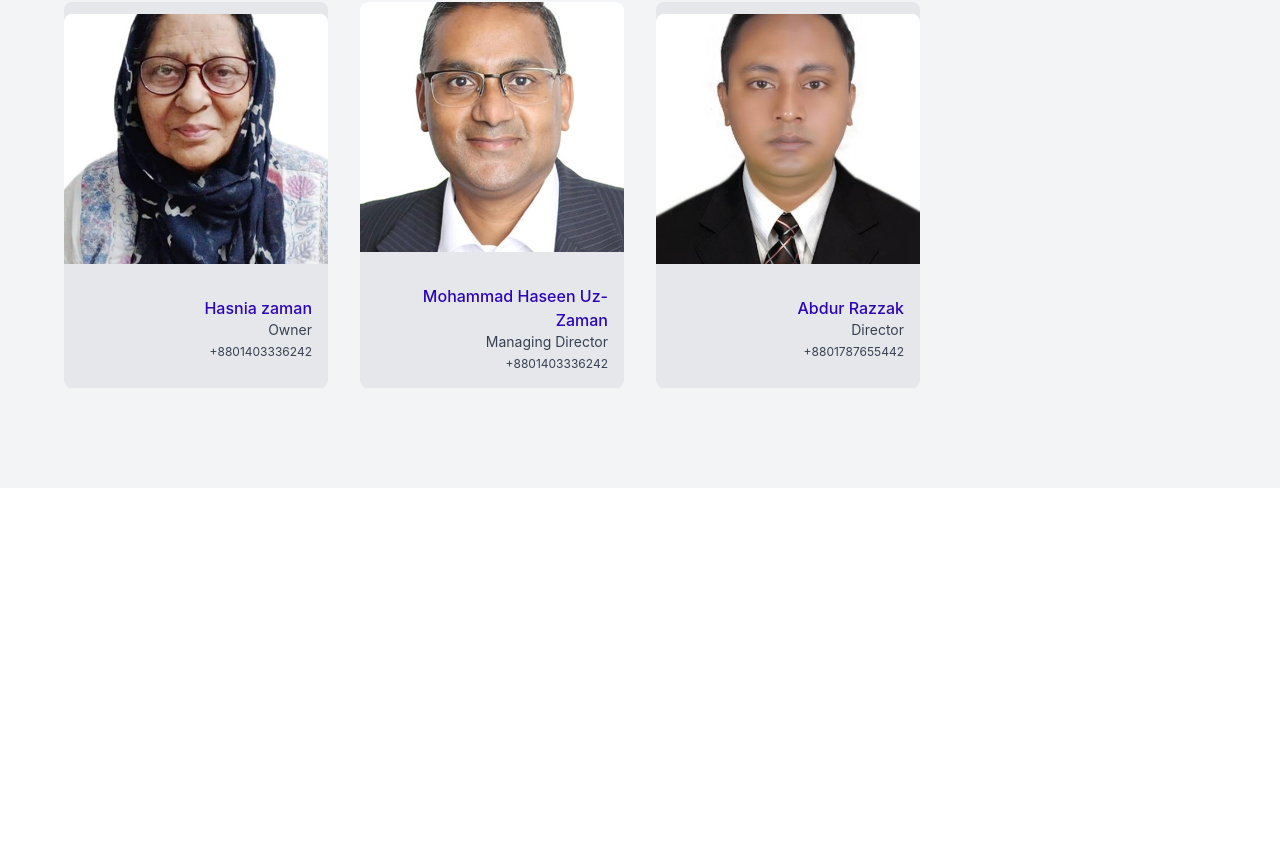
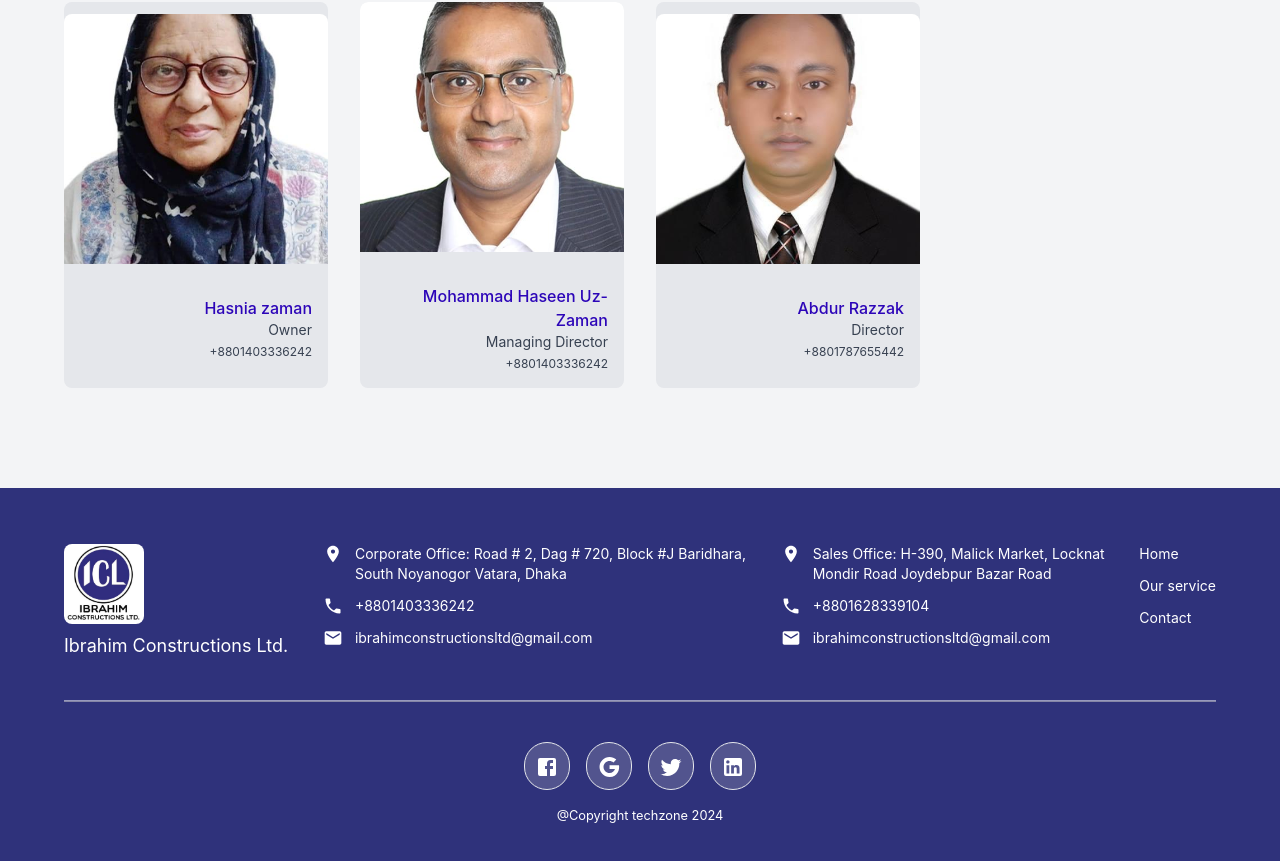
Before and after one commit to Farhad16/ibrahim-construction, a React (Create React App) app: page / in a window 1280 px wide. Shown: the part 1316-2177 px from the top of the page. Before the commit the page ends 1804 px from the top, so only its background shows below. Built offline with nearby package versions, Linux system fonts and the light colour scheme.

Commit message:
Footer section with dummy links

```diff
--- a/src/components/Layout.tsx
+++ b/src/components/Layout.tsx
@@ -2,6 +2,7 @@ import React from "react";
 
 import { Outlet } from "react-router-dom";
 import Navbar from "./shared/Navbar";
+import Footer from "./shared/Footer";
 
 const Layout = () => {
   return (
@@ -10,6 +11,7 @@ const Layout = () => {
       <div className="bg-white">
         <Outlet />
       </div>
+      <Footer />
     </div>
   );
 };
--- /dev/null
+++ b/src/components/shared/Footer.tsx
@@ -0,0 +1,83 @@
+import React from "react";
+import { Divider } from "@mui/material";
+import LocationOnIcon from "@mui/icons-material/LocationOn";
+import PhoneIcon from "@mui/icons-material/Phone";
+import EmailIcon from "@mui/icons-material/Email";
+
+import FooterLinks from "./FooterLinks";
+import { pages } from "../../constance/menu";
+import { Link } from "react-router-dom";
+
+const Footer = () => {
+  return (
+    <div
+      className={"text-white flex items-center py-14 px-8 sm:px-16 bg-global"}
+    >
+      <div className="flex flex-col space-y-10 w-full">
+        <div className="flex flex-col sm:flex-row justify-between gap-8">
+          <div className="flex flex-col gap-2">
+            <Link to="/" className="flex items-center">
+              <img
+                src="/assets/logo.png"
+                alt="logo"
+                className="w-20 h-20 rounded-lg"
+              />
+            </Link>
+            <span className="text-lg capitalize">
+              Ibrahim Constructions ltd.
+            </span>
+          </div>
+
+          <div className="flex flex-col gap-3 text-sm">
+            <div className="flex flex-row gap-3 items-start">
+              <LocationOnIcon sx={{ fontSize: "20px" }} />
+              <p>
+                Corporate Office: Road # 2, Dag # 720, Block #J Baridhara,
+                <br /> South Noyanogor Vatara, Dhaka
+              </p>
+            </div>
+            <div className="flex flex-row gap-3 items-center">
+              <PhoneIcon sx={{ fontSize: "20px" }} /> <p>+8801403336242</p>
+            </div>
+            <div className="flex flex-row gap-3 items-center">
+              <EmailIcon sx={{ fontSize: "20px" }} />{" "}
+              <p>ibrahimconstructionsltd@gmail.com</p>
+            </div>
+          </div>
+
+          <div className="flex flex-col gap-3 text-sm">
+            <div className="flex flex-row gap-3 items-start">
+              <LocationOnIcon sx={{ fontSize: "20px" }} />
+              <p>
+                Sales Office: H-390, Malick Market, Locknat <br />
+                Mondir Road Joydebpur Bazar Road
+              </p>
+            </div>
+            <div className="flex flex-row gap-3 items-center">
+              <PhoneIcon sx={{ fontSize: "20px" }} /> <p>+8801628339104</p>
+            </div>
+            <div className="flex flex-row gap-3 items-center">
+              <EmailIcon sx={{ fontSize: "20px" }} />{" "}
+              <p>ibrahimconstructionsltd@gmail.com</p>
+            </div>
+          </div>
+
+          <div className="flex flex-col gap-3 text-sm w-fit">
+            {pages.map((page, idx) => (
+              <p key={page.name} className="cursor-pointer">
+                {page.name}
+              </p>
+            ))}
+          </div>
+        </div>
+        <div className="flex flex-col items-center justify-center">
+          <Divider className="bg-white bg-opacity-50 w-full h-[2px] " />
+          <FooterLinks />
+          <small>@Copyright techzone {new Date().getFullYear()}</small>
+        </div>
+      </div>
+    </div>
+  );
+};
+
+export default Footer;
--- /dev/null
+++ b/src/components/shared/FooterLinks.tsx
@@ -0,0 +1,40 @@
+import React from "react";
+import FacebookIcon from "@mui/icons-material/Facebook";
+import GoogleIcon from "@mui/icons-material/Google";
+import TwitterIcon from "@mui/icons-material/Twitter";
+import LinkedInIcon from "@mui/icons-material/LinkedIn";
+import { Link } from "react-router-dom";
+
+function FooterLinks() {
+  const icons = [
+    {
+      icon: <FacebookIcon />,
+      link: "#",
+    },
+    {
+      icon: <GoogleIcon />,
+      link: "#",
+    },
+    {
+      icon: <TwitterIcon />,
+      link: "#",
+    },
+    {
+      icon: <LinkedInIcon />,
+      link: "#",
+    },
+  ];
+  return (
+    <div className="flex flex-row items-center gap-4 mt-10 mb-4">
+      {icons.map((obj, idx) => (
+        <Link key={idx} to={obj.link}>
+          <div className="bg-[#dad9d9] bg-opacity-20 rounded-full p-2.5 border border-1 transition duration-300 hover:bg-opacity-30 group">
+            {obj.icon}
+          </div>
+        </Link>
+      ))}
+    </div>
+  );
+}
+
+export default FooterLinks;
```
Also changed, not shown: public/assets/logo-t.png (added).
